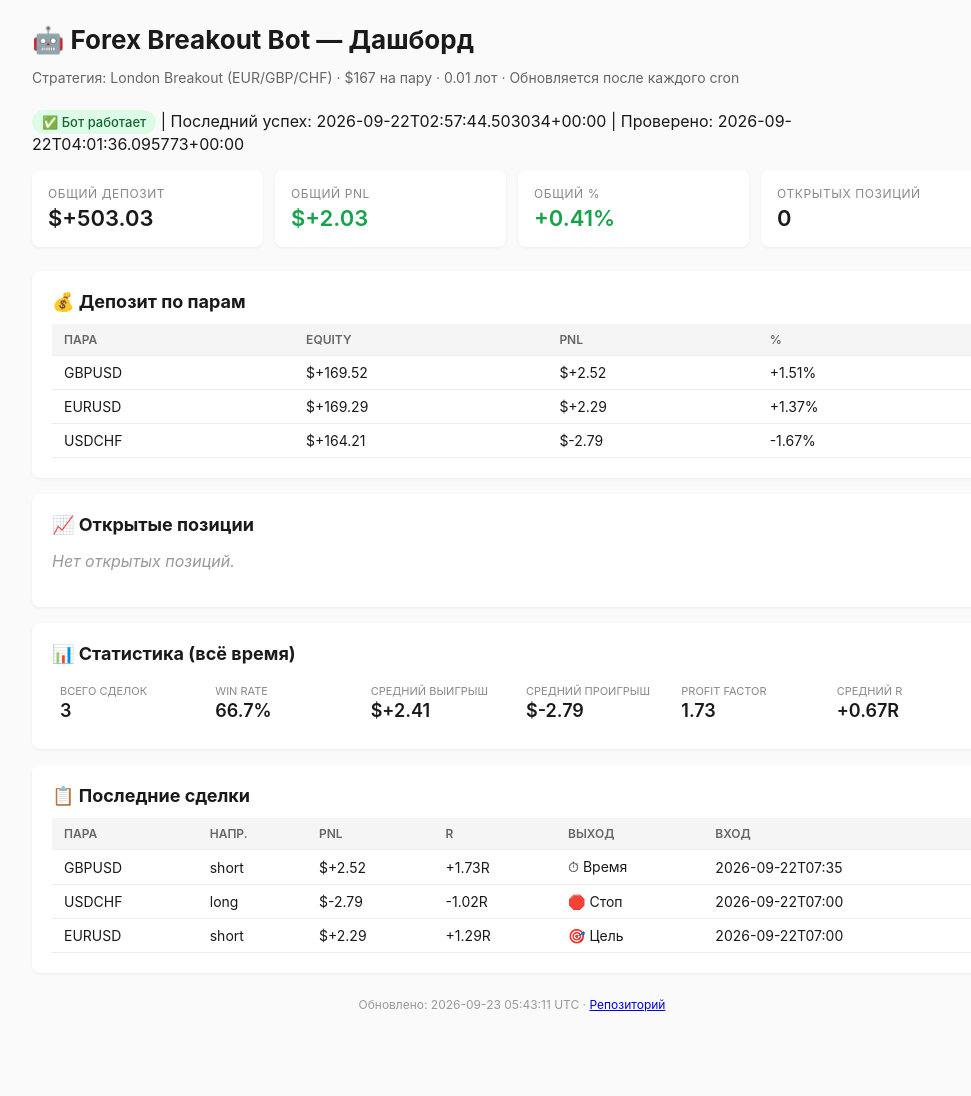
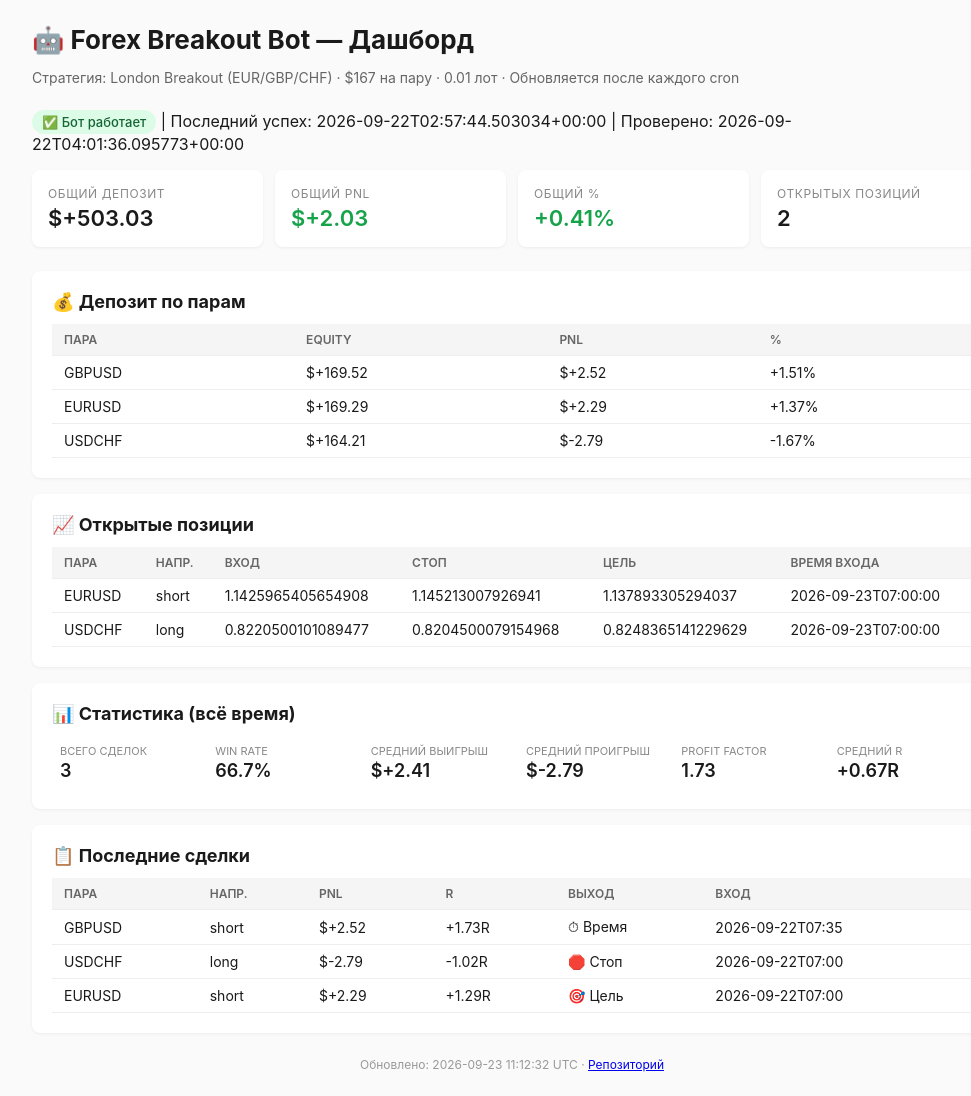
Before and after one commit to donkreat-eng/Forex-Bot-Dashboard, a plain HTML site: page index.html in a window 1280 px wide. Shown: the whole page, without its empty margins (128-1099 px from the left). Before the commit the page ends 1036 px from the top, so only its background shows below. Drawn offline with Linux system fonts and the light colour scheme.

Commit message:
Dashboard sync 2026-09-23T11:12:34Z

```diff
--- a/index.html
+++ b/index.html
@@ -52,7 +52,7 @@ footer { color: #999; font-size: 12px; margin-top: 24px; text-align: center; }
     </div>
     <div class="card">
         <div class="card-label">Открытых позиций</div>
-        <div class="card-value">0</div>
+        <div class="card-value">2</div>
     </div>
 </div>
 
@@ -65,7 +65,7 @@ footer { color: #999; font-size: 12px; margin-top: 24px; text-align: center; }
 
 <section>
 <h2>📈 Открытые позиции</h2>
-<p class='empty'>Нет открытых позиций.</p>
+<table><thead><tr><th>Пара</th><th>Напр.</th><th>Вход</th><th>Стоп</th><th>Цель</th><th>Время входа</th></tr></thead><tbody><tr><td>EURUSD</td><td>short</td><td>1.1425965405654908</td><td>1.145213007926941</td><td>1.137893305294037</td><td>2026-09-23T07:00:00</td></tr><tr><td>USDCHF</td><td>long</td><td>0.8220500101089477</td><td>0.8204500079154968</td><td>0.8248365141229629</td><td>2026-09-23T07:00:00</td></tr></tbody></table>
 </section>
 
 <section>
@@ -87,6 +87,6 @@ footer { color: #999; font-size: 12px; margin-top: 24px; text-align: center; }
 <table><thead><tr><th>Пара</th><th>Напр.</th><th>PnL</th><th>R</th><th>Выход</th><th>Вход</th></tr></thead><tbody><tr><td>GBPUSD</td><td>short</td><td>$+2.52</td><td>+1.73R</td><td>⏱ Время</td><td>2026-09-22T07:35</td></tr><tr><td>USDCHF</td><td>long</td><td>$-2.79</td><td>-1.02R</td><td>🛑 Стоп</td><td>2026-09-22T07:00</td></tr><tr><td>EURUSD</td><td>short</td><td>$+2.29</td><td>+1.29R</td><td>🎯 Цель</td><td>2026-09-22T07:00</td></tr></tbody></table>
 </section>
 
-<footer>Обновлено: 2026-09-23 05:43:11 UTC · <a href="https://github.com/donkreat-eng/forex-breakout-bot">Репозиторий</a></footer>
+<footer>Обновлено: 2026-09-23 11:12:32 UTC · <a href="https://github.com/donkreat-eng/forex-breakout-bot">Репозиторий</a></footer>
 </body>
 </html>
```
